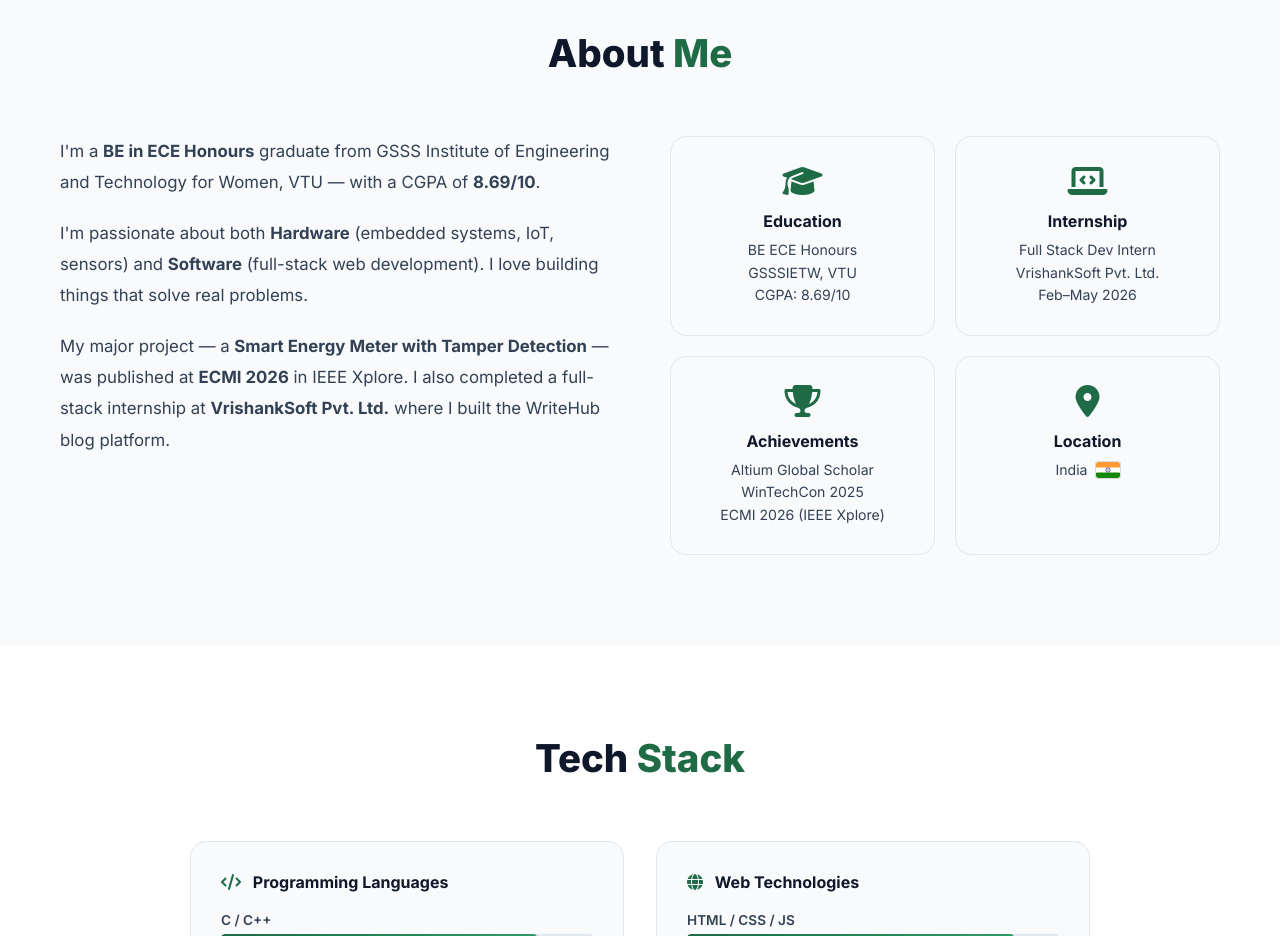
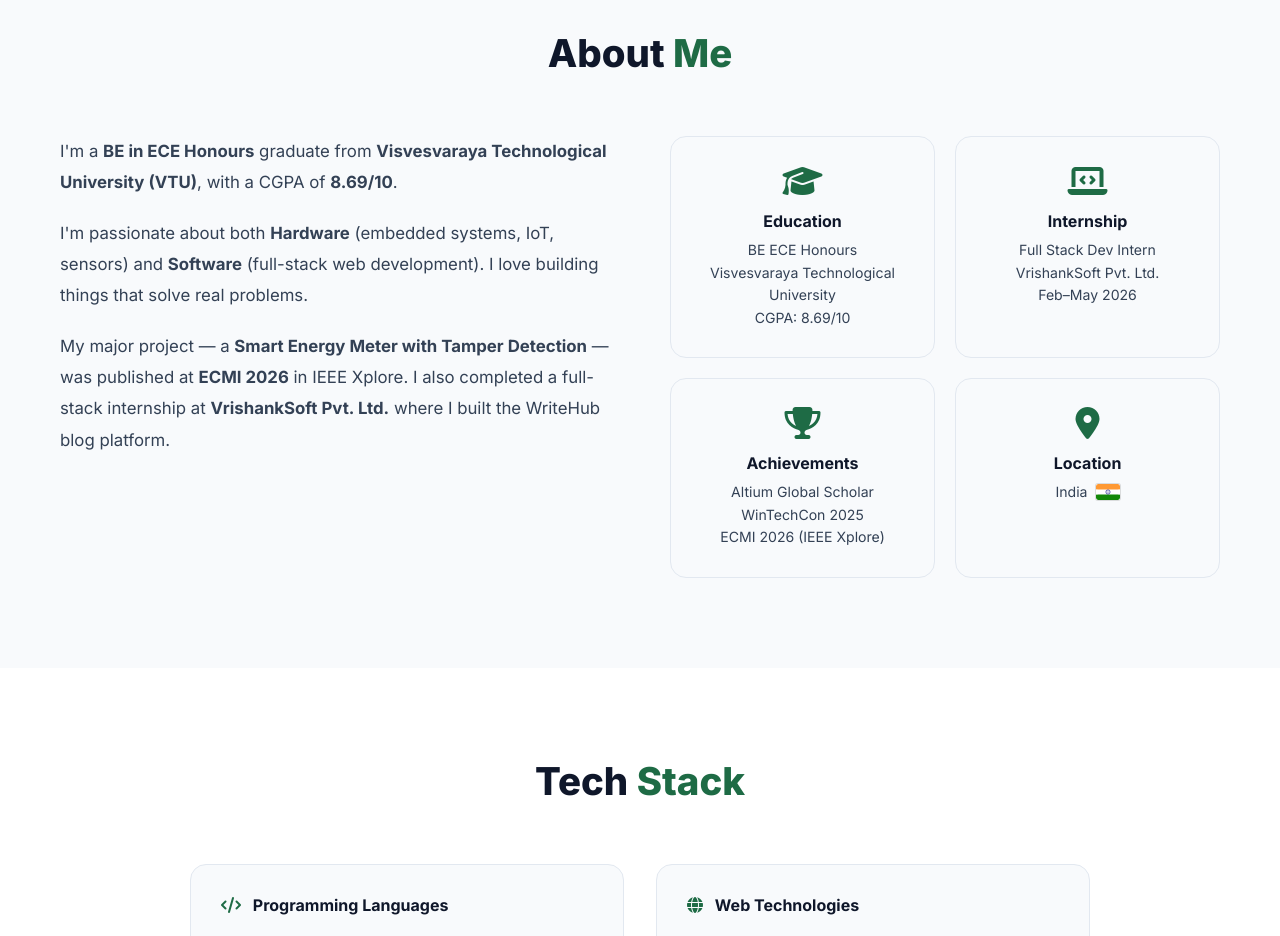
Before and after one commit to SrushtiSriDatta/SrushtiSriDatta.github.io, a plain HTML site: page index.html in a window 1280 px wide. Shown: the part 860-1796 px from the top of the page. Drawn offline with Linux system fonts and the light colour scheme.

Commit message:
Education: Visvesvaraya Technological University

```diff
--- a/index.html
+++ b/index.html
@@ -59,12 +59,12 @@
     <h2 class="section-title reveal">About <span>Me</span></h2>
     <div class="about-grid">
       <div class="about-text reveal">
-        <p>I'm a <strong>BE in ECE  Honours</strong> graduate from GSSS Institute of Engineering and Technology for Women, VTU — with a CGPA of <strong>8.69/10</strong>.</p>
+        <p>I'm a <strong>BE in ECE Honours</strong> graduate from <strong>Visvesvaraya Technological University (VTU)</strong>, with a CGPA of <strong>8.69/10</strong>.</p>
         <p>I'm passionate about both <strong>Hardware</strong> (embedded systems, IoT, sensors) and <strong>Software</strong> (full-stack web development). I love building things that solve real problems.</p>
         <p>My major project — a <strong>Smart Energy Meter with Tamper Detection</strong> — was published at <strong>ECMI 2026</strong> in IEEE Xplore. I also completed a full-stack internship at <strong>VrishankSoft Pvt. Ltd.</strong> where I built the WriteHub blog platform.</p>
       </div>
       <div class="about-cards">
-        <div class="about-card reveal"><i class="fas fa-graduation-cap"></i><h3>Education</h3><p>BE ECE Honours <br/>GSSSIETW, VTU<br/>CGPA: 8.69/10</p></div>
+        <div class="about-card reveal"><i class="fas fa-graduation-cap"></i><h3>Education</h3><p>BE ECE Honours <br/>Visvesvaraya Technological University<br/>CGPA: 8.69/10</p></div>
         <div class="about-card reveal"><i class="fas fa-laptop-code"></i><h3>Internship</h3><p>Full Stack Dev Intern<br/>VrishankSoft Pvt. Ltd.<br/>Feb–May 2026</p></div>
         <div class="about-card reveal"><i class="fas fa-trophy"></i><h3>Achievements</h3><p>Altium Global Scholar<br/>WinTechCon 2025<br/>ECMI 2026 (IEEE Xplore)</p></div>
         <div class="about-card reveal"><i class="fas fa-map-marker-alt"></i><h3>Location</h3><p class="footer-country">India <svg class="flag" width="24" height="16" viewBox="0 0 24 16" aria-label="Flag of India" role="img"><rect width="24" height="16" rx="2" fill="#fff"/><rect width="24" height="5.34" rx="2" fill="#FF9933"/><rect y="10.66" width="24" height="5.34" rx="2" fill="#138808"/><rect y="3" width="24" height="2.34" fill="#FF9933"/><rect y="10.66" width="24" height="2.34" fill="#138808"/><circle cx="12" cy="8" r="2.1" fill="none" stroke="#000080" stroke-width="0.6"/><circle cx="12" cy="8" r="0.5" fill="#000080"/></svg></p></div>
```
